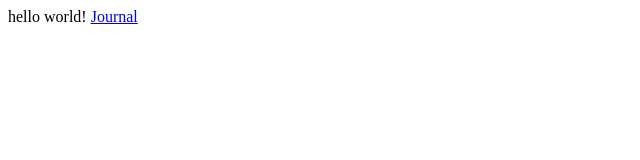
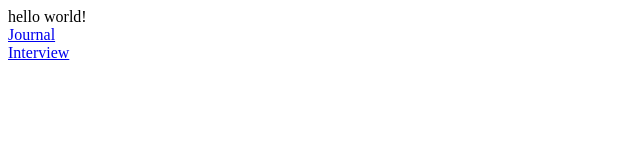
Before and after one commit to xiej089/Interaction-Design-Homework, a plain HTML site: page index.html in a window 1280 px wide. Shown: the whole page, without its empty margins (0-640 px from the left). Drawn offline with Linux system fonts and the light colour scheme.

Commit message:
more links

```diff
--- a/index.html
+++ b/index.html
@@ -14,7 +14,13 @@
     </head>
     <body>
         hello world!
-        <a href="Interaction-Design-Homework/aJournal/index.html"> Journal</a>
+        <div>
+            <a href="Interaction-Design-Homework/aJournal/index.html"> Journal</a>
+        </div>
+        <div>
+            <a href="Interaction-Design-Homework/interview/index.html"> Interview</a>
+        </div>
+
         <script src="" async defer></script>
     </body>
 </html>
```
